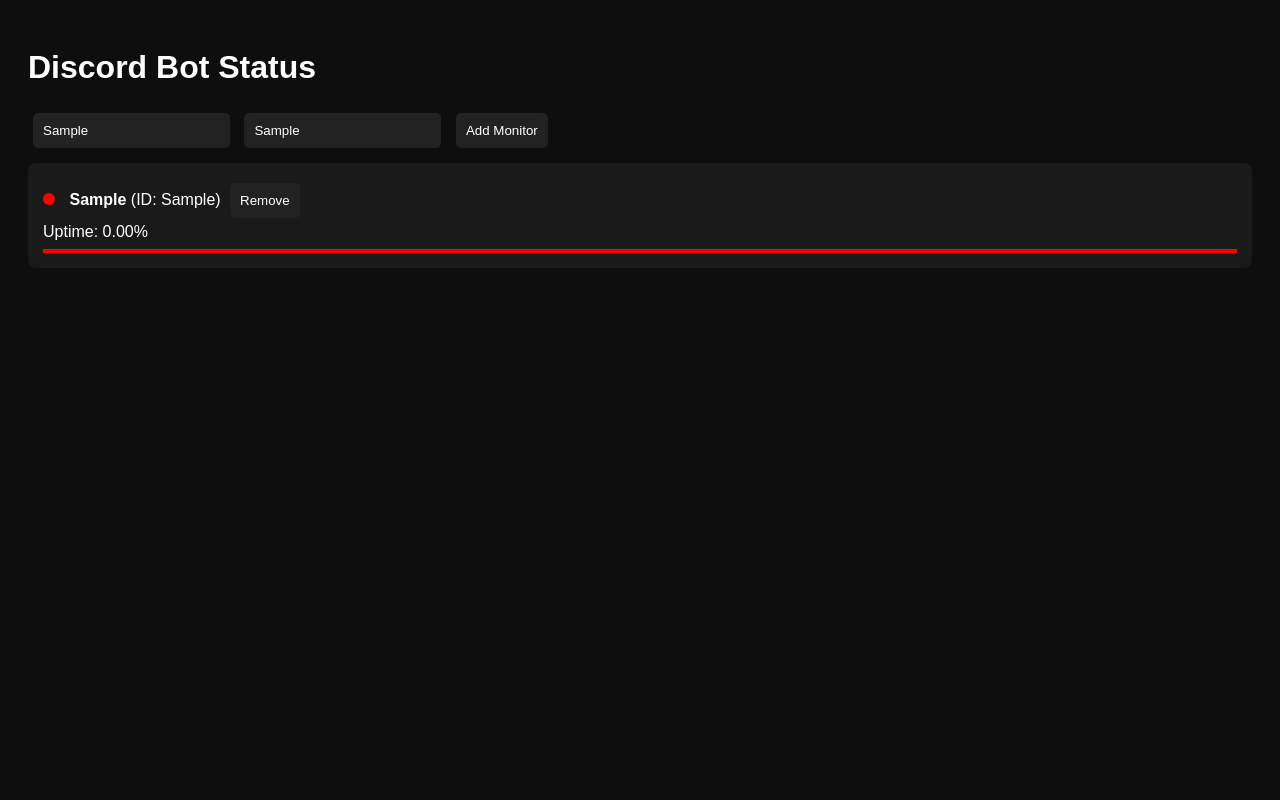
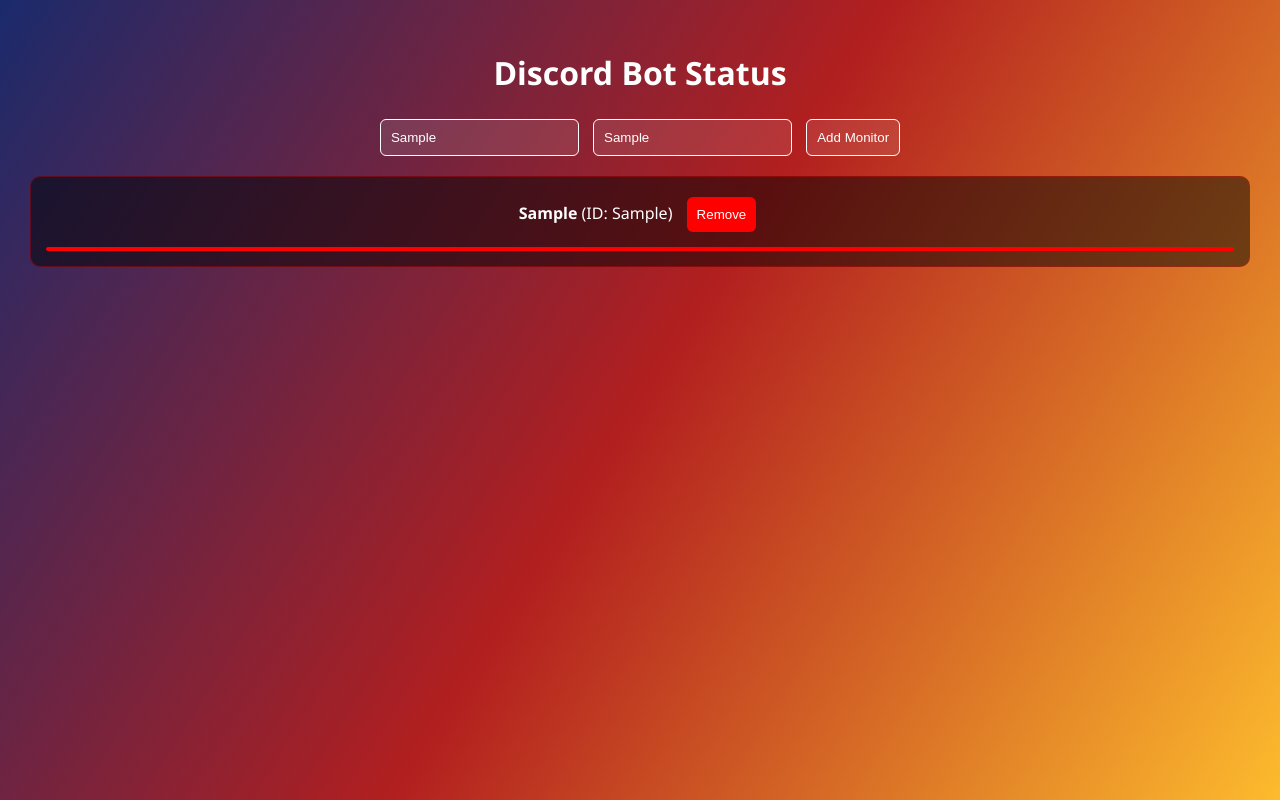
Before and after one commit to jimmyontop15/uptimerbot, a plain HTML site: page index.html in a window 1280 px wide. Both pictures are taken after typing "Sample", "Sample" into the empty fields and a click on the button "Add Monitor". Drawn offline with Linux system fonts and the light colour scheme; no server answers.

Commit message:
Update index.html

```diff
--- a/index.html
+++ b/index.html
@@ -2,73 +2,112 @@
 <html lang="en">
 <head>
   <meta charset="UTF-8" />
-  <title>Discord Bot Status</title>
+  <title>Bot Status Page</title>
   <style>
-    body {
-      background: #0e0e0e;
+    html, body {
+      margin: 0;
+      padding: 0;
+      font-family: 'Segoe UI', sans-serif;
+      overflow-x: hidden;
       color: white;
-      font-family: sans-serif;
-      padding: 20px;
     }
+
+    canvas {
+      position: fixed;
+      top: 0;
+      left: 0;
+      z-index: -1;
+    }
+
+    .container {
+      padding: 30px;
+      text-align: center;
+    }
+
+    h1 {
+      font-size: 2em;
+      margin-bottom: 20px;
+    }
+
+    input, button {
+      padding: 10px;
+      margin: 5px;
+      background: rgba(255, 255, 255, 0.1);
+      color: white;
+      border: 1px solid white;
+      border-radius: 6px;
+      outline: none;
+    }
+
     .monitor {
-      background: #1a1a1a;
+      background: rgba(0, 0, 0, 0.5);
+      margin-top: 15px;
       padding: 15px;
-      margin-top: 10px;
-      border-radius: 8px;
+      border-radius: 10px;
       position: relative;
+      border: 1px solid rgba(255, 0, 0, 0.3);
     }
-    .status-dot {
-      height: 12px;
-      width: 12px;
-      border-radius: 50%;
-      display: inline-block;
-      margin-right: 10px;
-    }
-    .green { background: #00ff00; }
-    .red { background: #ff0000; }
-    .offline-line {
+
+    .red-line {
       width: 100%;
       height: 4px;
       background: red;
-      margin-top: 8px;
+      margin-top: 10px;
+      border-radius: 2px;
     }
-    input, button {
-      padding: 10px;
-      margin: 5px;
-      background: #222;
+
+    button.remove {
+      background: red;
+      color: white;
       border: none;
-      color: white;
-      border-radius: 5px;
+      margin-left: 10px;
     }
   </style>
 </head>
 <body>
-  <h1>Discord Bot Status</h1>
-  <input type="text" id="botId" placeholder="Bot ID" />
-  <input type="text" id="botName" placeholder="Bot Name (optional)" />
-  <button onclick="addMonitor()">Add Monitor</button>
+  <canvas id="gradientCanvas"></canvas>
+  <div class="container">
+    <h1>Discord Bot Status</h1>
+    <input id="botId" placeholder="Bot ID">
+    <input id="botName" placeholder="Bot Name (optional)">
+    <button onclick="addMonitor()">Add Monitor</button>
 
-  <div id="monitorList"></div>
+    <div id="monitorList"></div>
+  </div>
 
   <script>
-    const monitorList = document.getElementById('monitorList');
+    const canvas = document.getElementById("gradientCanvas");
+    const ctx = canvas.getContext("2d");
+    function resizeCanvas() {
+      canvas.width = window.innerWidth;
+      canvas.height = window.innerHeight;
+      drawGradient();
+    }
+    function drawGradient() {
+      let grad = ctx.createLinearGradient(0, 0, canvas.width, canvas.height);
+      grad.addColorStop(0, "#1a2a6c");
+      grad.addColorStop(0.5, "#b21f1f");
+      grad.addColorStop(1, "#fdbb2d");
+      ctx.fillStyle = grad;
+      ctx.fillRect(0, 0, canvas.width, canvas.height);
+    }
+    window.addEventListener("resize", resizeCanvas);
+    resizeCanvas();
 
     function getMonitors() {
-      return JSON.parse(localStorage.getItem('monitors') || '[]');
+      return JSON.parse(localStorage.getItem("monitors") || "[]");
     }
 
     function saveMonitors(monitors) {
-      localStorage.setItem('monitors', JSON.stringify(monitors));
+      localStorage.setItem("monitors", JSON.stringify(monitors));
     }
 
     function addMonitor() {
-      const id = document.getElementById('botId').value.trim();
-      const name = document.getElementById('botName').value.trim() || id;
-
-      if (!id) return alert("Enter a Bot ID");
-
+      const id = document.getElementById("botId").value.trim();
+      const name = document.getElementById("botName").value.trim() || id;
+      if (!id) return alert("Bot ID required");
       const monitors = getMonitors();
-      monitors.push({ id, name, checks: 0, up: 0 });
+      monitors.push({ id, name });
       saveMonitors(monitors);
       renderMonitors();
     }
@@ -91,36 +130,23 @@
 
     async function renderMonitors() {
       const monitors = getMonitors();
-      monitorList.innerHTML = "";
-
+      const list = document.getElementById("monitorList");
+      list.innerHTML = "";
       for (let i = 0; i < monitors.length; i++) {
         const monitor = monitors[i];
         const isOnline = await checkStatus(monitor.id);
 
-        monitor.checks += 1;
-        if (isOnline) monitor.up += 1;
-
-        const uptime = ((monitor.up / monitor.checks) * 100).toFixed(2);
-
-        const div = document.createElement('div');
-        div.className = 'monitor';
+        const div = document.createElement("div");
+        div.className = "monitor";
         div.innerHTML = `
-          <div>
-            <span class="status-dot ${isOnline ? 'green' : 'red'}"></span>
-            <strong>${monitor.name}</strong> (ID: ${monitor.id})
-            <button onclick="removeMonitor(${i})">Remove</button>
-          </div>
-          <div>Uptime: ${uptime}%</div>
-          ${!isOnline ? '<div class="offline-line"></div>' : ''}
+          <strong>${monitor.name}</strong> (ID: ${monitor.id})
+          <button class="remove" onclick="removeMonitor(${i})">Remove</button>
+          ${!isOnline ? `<div class="red-line"></div>` : ""}
         `;
-
-        monitorList.appendChild(div);
+        list.appendChild(div);
       }
-
-      saveMonitors(monitors);
     }
 
-    // Auto refresh every 10 seconds
     setInterval(renderMonitors, 10000);
     renderMonitors();
   </script>
```
